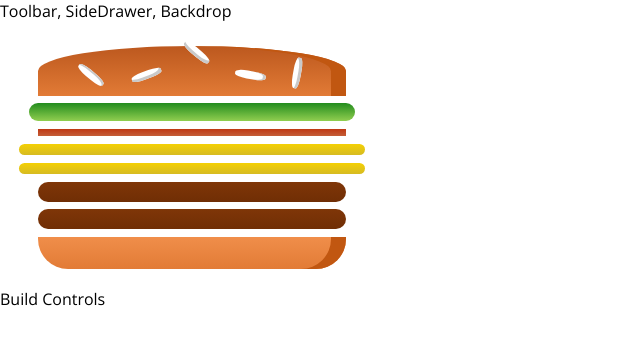
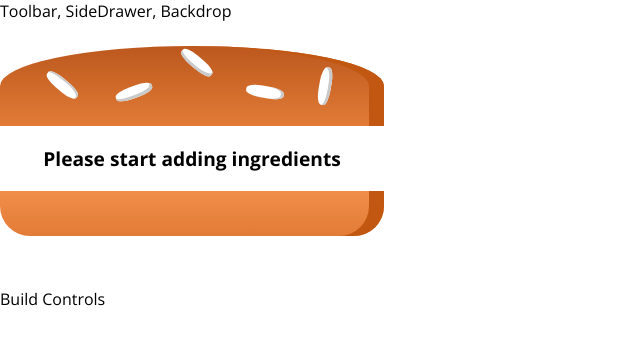
Before and after one commit to Elizabeth-marie/BurgerBuilder, a React app: page / in a window 1280 px wide. Shown: the top 344 px of the page, without its empty margins (0-640 px from the left). Built offline with nearby package versions, Linux system fonts and the light colour scheme.

Commit message:
instructions added for users to begin selecting ingredients and css on burger tweaked so the seeds do not go off top bun

```diff
--- a/src/Components/Burger/Burger.js
+++ b/src/Components/Burger/Burger.js
@@ -5,12 +5,19 @@
 
 const Burger = (props) => {
 
-  const transformedIngredients = Object.keys(props.ingredients)
+  let transformedIngredients = Object.keys(props.ingredients)
     .map(igKey => {
       return [...Array(props.ingredients[igKey])].map((_, i) => {
         return <BurgerIngredient key={igKey + i} type={igKey} />
       })
     })
+    .reduce((arr, el) => {
+      return arr.concat(el)
+    }, [])
+
+  if (!transformedIngredients.length) {
+    transformedIngredients = <p>Please start adding ingredients</p>
+  }
   return (
     <div className={classes.BurgerContainer}>
       <div className={classes.Burger}>
--- a/src/Components/Burger/BurgerIngredient/BurgerIngredient.css
+++ b/src/Components/Burger/BurgerIngredient/BurgerIngredient.css
@@ -1,6 +1,6 @@
 .BreadBottom {
-    height: 13%;
-    width: 80%;
+    height: 18%;
+    width: 100%;
     background: linear-gradient(#F08E4A, #e27b36);
     border-radius: 0 0 30px 30px;
     box-shadow: inset -15px 0 #c15711;
@@ -8,8 +8,8 @@
 }
 
 .BreadTop {
-    height: 20%;
-    width: 80%;
+    height: 32%;
+    width: 100%;
     background: linear-gradient(#bc581e, #e27b36);
     border-radius: 50% 50% 0 0;
     box-shadow: inset -15px 0 #c15711;
--- a/src/Containers/BurgerBuilder/BurgerBuilder.js
+++ b/src/Containers/BurgerBuilder/BurgerBuilder.js
@@ -6,10 +6,10 @@
 
   state = {
     ingredients: {
-      salad: 1,
-      bacon: 1,
-      cheese: 2,
-      meat: 2,
+      salad: 0,
+      bacon: 0,
+      cheese: 0,
+      meat: 0,
     }
   }
 
```
Also changed, not shown: 1 other file (tests, documents, lock files or other folders).
